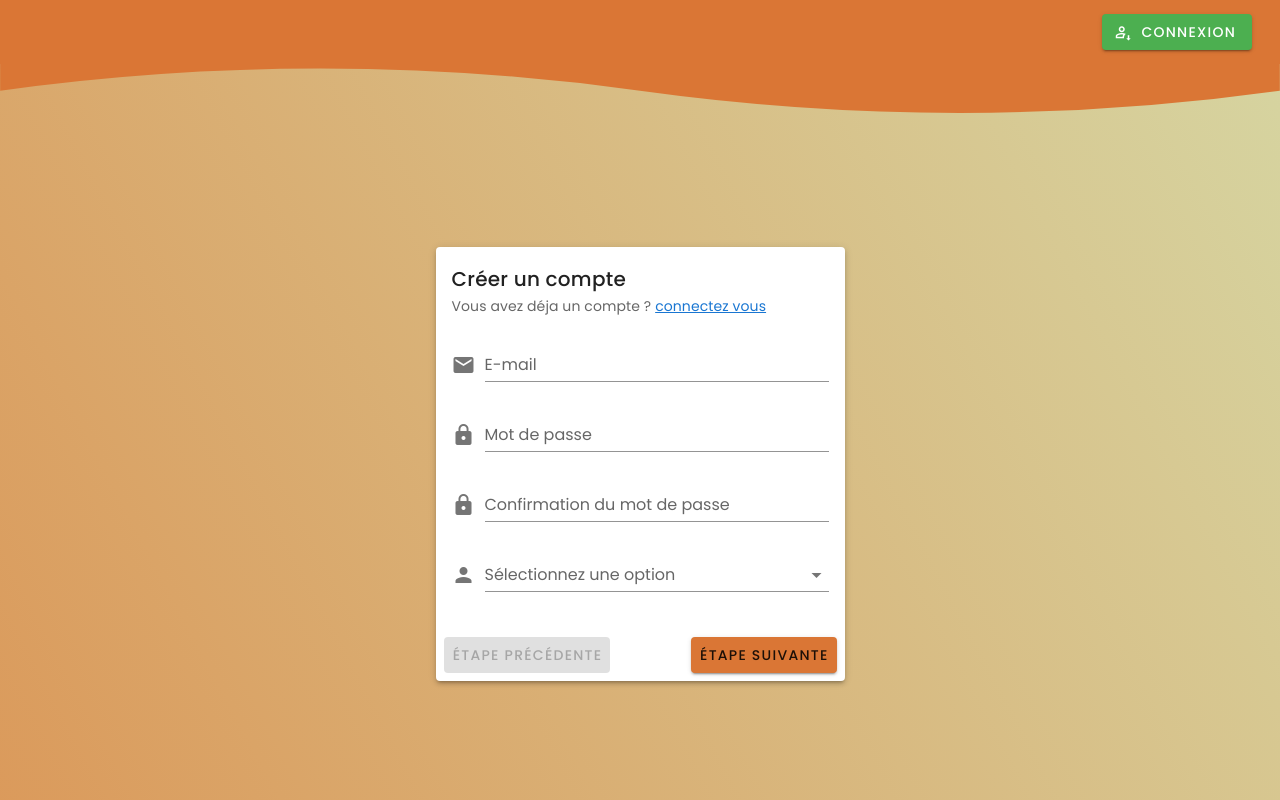
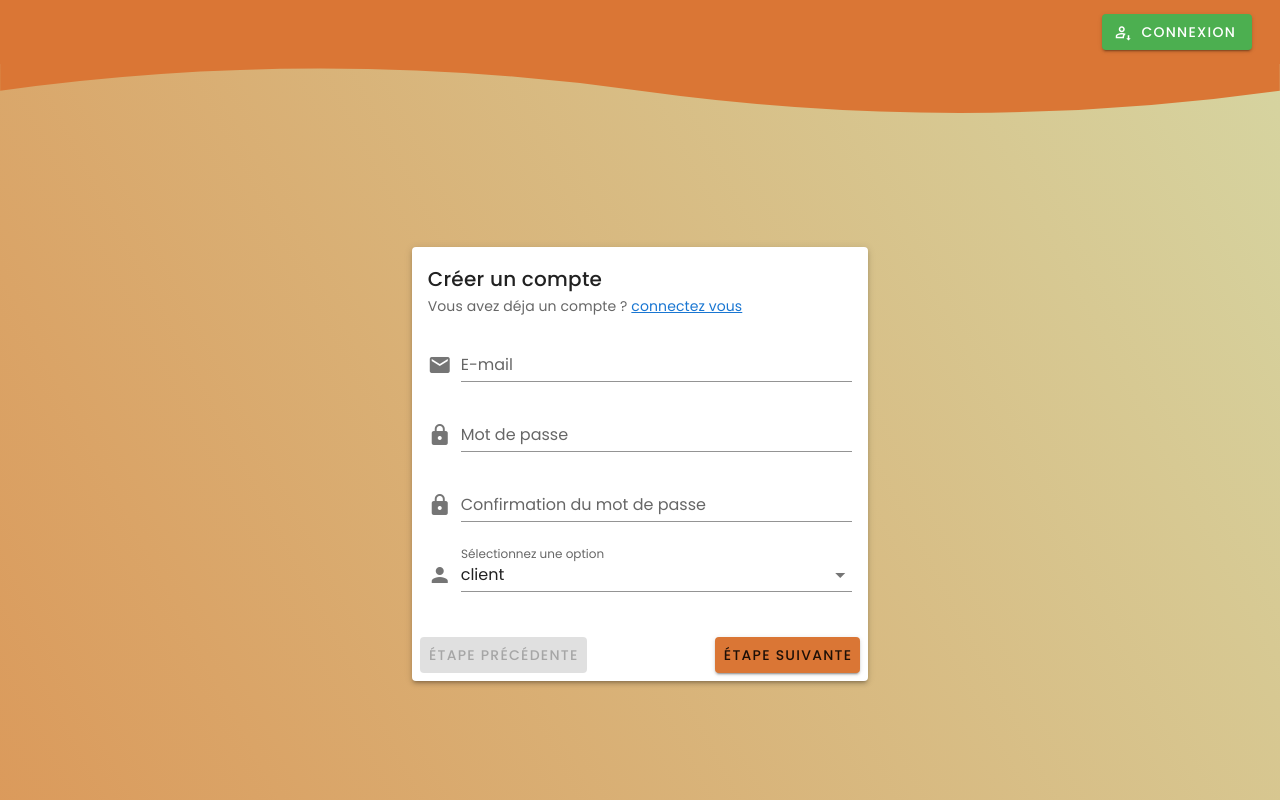
Before and after one commit to antoniorosemary/RollEat-frontend, a Vue app: page /register in a window 1280 px wide. Shown: the top 800 px of the page. Built offline with nearby package versions, Linux system fonts and the light colour scheme.

Commit message:
modifications endpoints register

```diff
--- a/src/components/Register.vue
+++ b/src/components/Register.vue
@@ -274,8 +274,8 @@ export default Vue.extend({
       email: '',
       password: '',
       confirmPassword: '',
-      roleSelected: null,
-      roleOptions: ['client', 'restaurant', 'livreur'],
+      roleSelected: 'client',
+      roleOptions: ['client', 'restaurateur', 'livreur'],
 
       // step === 2
       firstName: '',
@@ -448,14 +448,15 @@ export default Vue.extend({
           email: this.email,
           password: this.password,
           dateOfBirth: this.dateOfBirth,
-          role: this.selectedOption,
+          //role: this.roleSelected,
           affiliationCode: this.affiliation,
         }
         this.submitForm(formData);
       }
     },
     submitForm(formData : any) {
-      axios.post('/register', formData)
+      const endpoint_register = '/register/' + this.roleSelected;
+      axios.post(endpoint_register, formData)
         .then(response => {
           console.log(response.data);
           // Traitez la réponse de l'API Gateway ici
```
